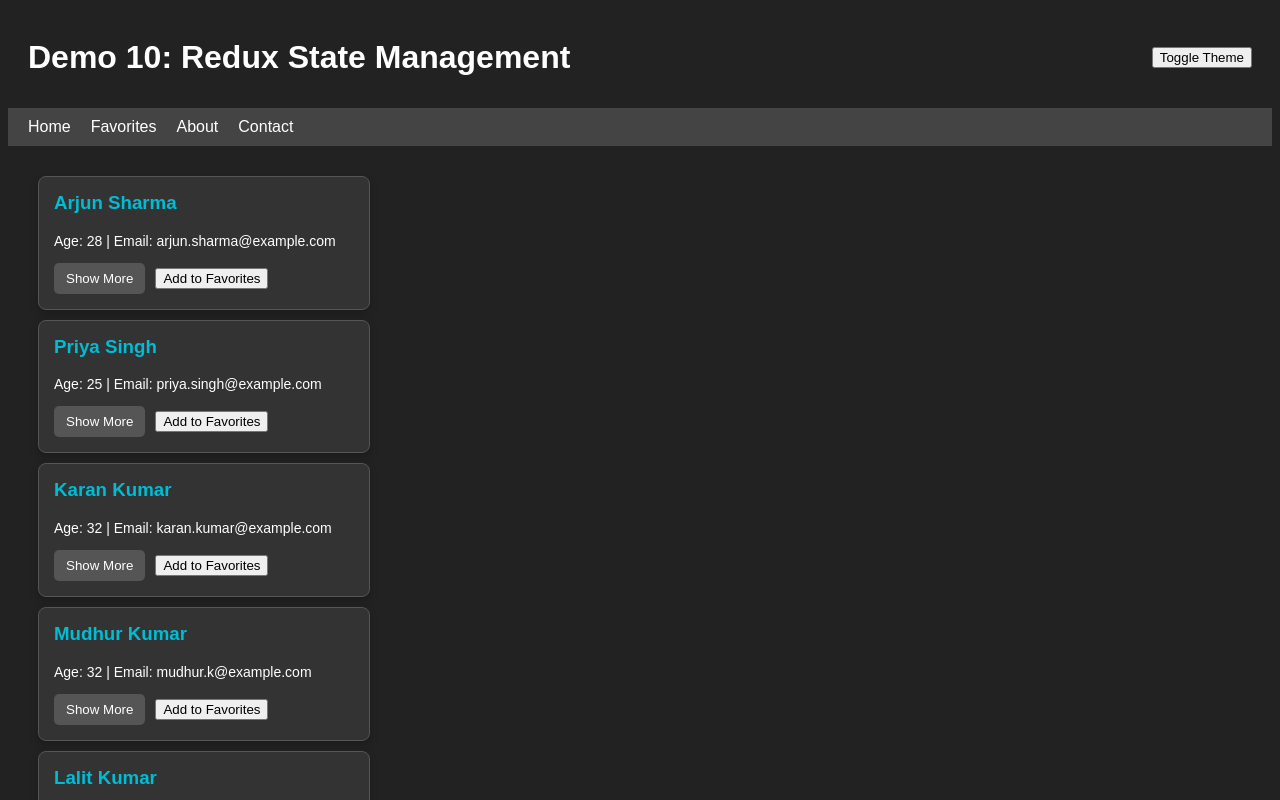
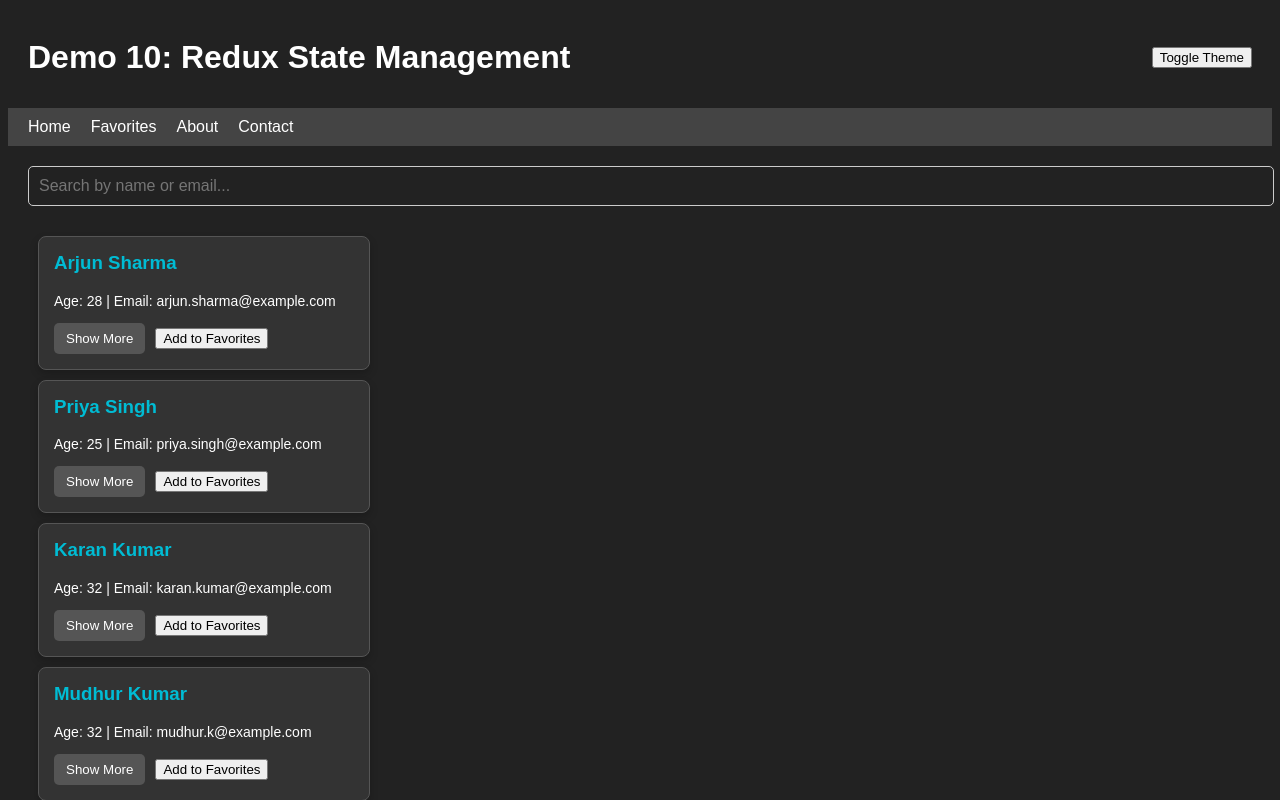
Before and after one commit to thedeorasidharth/react-demos, a React (Vite) app: page / in a window 1280 px wide. Shown: the top 800 px of the page. Built offline with nearby package versions, Linux system fonts and the light colour scheme.

Commit message:
Added searchbar which search a user with name or email

```diff
--- a/src/App.css
+++ b/src/App.css
@@ -124,3 +124,17 @@ body.light-theme {
     color: #eee;
     border-color: #ddd;
 }
+
+/* searchbar */
+input[type="text"] {
+    border: 1px solid #ccc;
+    border-radius: 5px;
+    background-color: transparent;
+    color: inherit;
+}
+
+.light-theme input[type="text"] {
+    background-color: #fff;
+    color: #333;
+    border-color: #ddd;
+}
--- a/src/UsersPage.jsx
+++ b/src/UsersPage.jsx
@@ -9,6 +9,7 @@ function UsersPage() {
   const [loading, setLoading] = useState(true);
   const [error, setError] = useState(null);
   const [currentPage, setCurrentPage] = useState(1);
+  const [searchTerm, setSearchTerm] = useState('');
 
   useEffect(() => {
     const localData = localStorage.getItem("users");
@@ -38,32 +39,47 @@ function UsersPage() {
     }
   }, []);
 
-  const totalPages = Math.ceil(users.length / ITEMS_PER_PAGE);
+  const filteredUsers = users.filter(user =>
+    user.name.toLowerCase().includes(searchTerm.toLowerCase()) ||
+    user.email.toLowerCase().includes(searchTerm.toLowerCase())
+  );
+
+  const totalPages = Math.ceil(filteredUsers.length / ITEMS_PER_PAGE);
   const startIndex = (currentPage - 1) * ITEMS_PER_PAGE;
   const endIndex = startIndex + ITEMS_PER_PAGE;
-  const currentItems = users.slice(startIndex, endIndex);
+  const currentItems = filteredUsers.slice(startIndex, endIndex);
 
   const handlePrevPage = () => {
     setCurrentPage((prevPage) => Math.max(prevPage - 1, 1));
   };
-
   const handleNextPage = () => {
     setCurrentPage((prevPage) => Math.min(prevPage + 1, totalPages));
   };
 
   return (
     <div>
+      <input
+        type="text"
+        placeholder="Search by name or email..."
+        value={searchTerm}
+        onChange={(e) => {
+          setSearchTerm(e.target.value);
+          setCurrentPage(1);
+        }}
+        style={{ width: '100%', padding: '10px', marginBottom: '20px', fontSize: '16px' }}
+      />
+
       {error && <p style={{ color: "red" }}>Error: {error}</p>}
 
       {loading ? (
         <p>Loading users...</p>
-      ) : users.length === 0 ? (
-        <p>No Data Found!</p>
+      ) : filteredUsers.length === 0 ? (
+        <p>No users found matching your search.</p>
       ) : (
         <>
           {currentItems.map((user, index) => (
             <UserCard
-              key={startIndex + index}
+              key={user.email}
               name={user.name}
               age={user.age}
               email={user.email}
```
